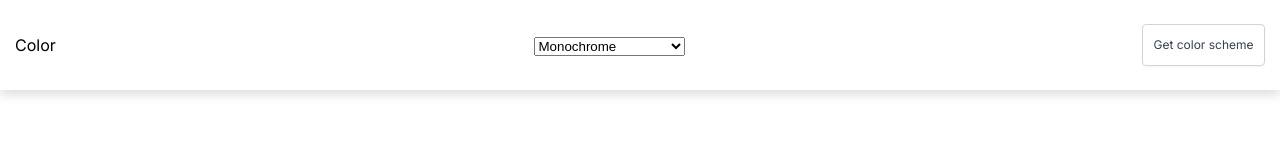
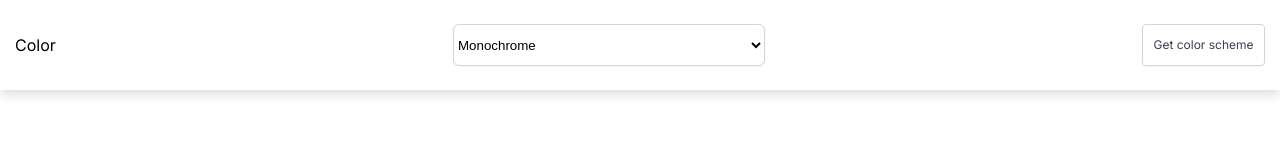
Before and after one commit to BexLedwith/color-scheme-generator, a plain HTML site: page index.html in a window 1280 px wide. Drawn offline with Linux system fonts and the light colour scheme.

Commit message:
more dropdown styling

```diff
--- a/index.html
+++ b/index.html
@@ -16,9 +16,9 @@
   <body>
     <header class="flex container">
       <div id="colorPicker">Color</div>
-      <div id="dropDown">
-        <select name="schemes" id="scheme-select">
-          <option value="monochrome" class="menu-item" selected>
+      <div class="select-wrapper">
+        <select name="schemes" class="schemes" id="scheme-select">
+          <option value="monochrome" class="menu-item selected" selected>
             Monochrome
           </option>
           <option value="monochrome-dark" class="menu-item">
--- a/styles.css
+++ b/styles.css
@@ -36,9 +36,13 @@ header {
   margin-left: 15px;
 }
 
-#dropdown {
+.schemes {
   width: 312px;
+  height: 42px;
   border: 1px solid #d1d5d8;
+  background-color: #ffffff;
+  box-shadow: 0px 1px 2px rgba(0, 0, 0, 0.05);
+  border-radius: 6px;
 }
 
 #getBtn {
```
